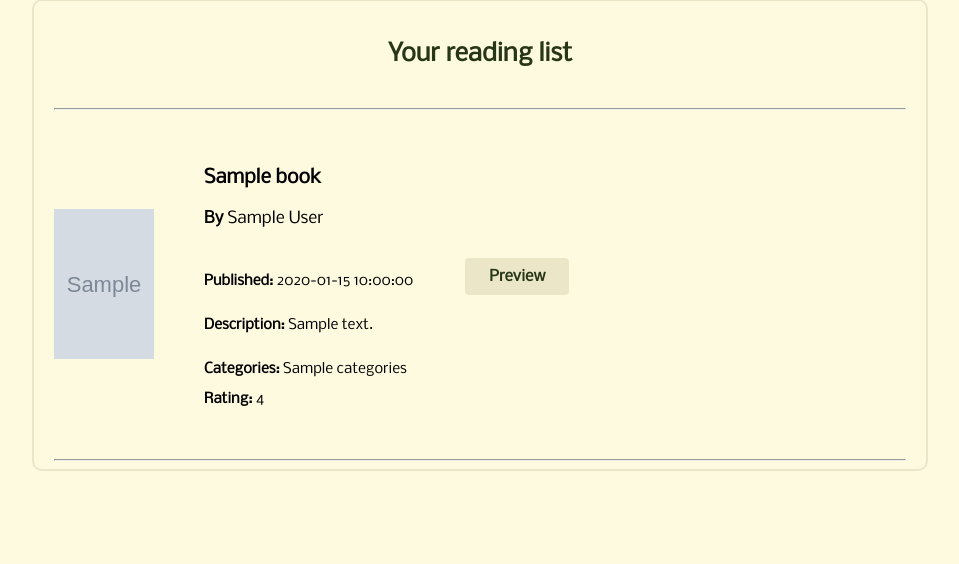
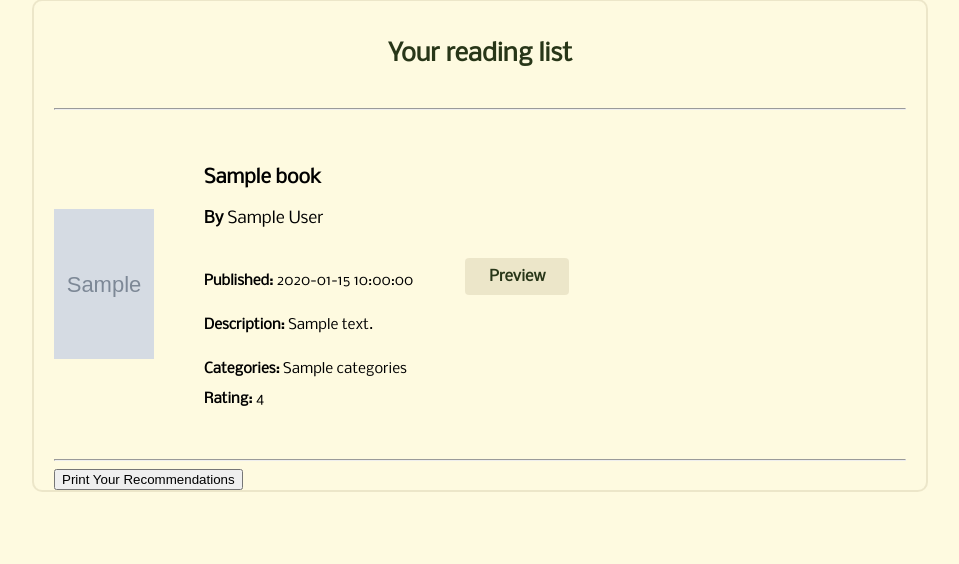
Before and after one commit to milliedavidson/group5-project-codefirstgirlsaloud, a Python web app: template application/templates/results.html in a window 1280 px wide. Shown: the part 171-735 px from the top of the page, without its empty margins (160-1119 px from the left). Run offline with Jinja, Linux system fonts and the light colour scheme; the template is opened without the code that fills it: most values are stand-ins (such as "Sample title", 1, 10 or a date in 2020); grey boxes marked "Sample" are stand-in pictures; some web fonts are replaced.

Commit message:
Adds print reading list button

```diff
--- a/application/templates/results.html
+++ b/application/templates/results.html
@@ -39,6 +39,11 @@
     <hr>
 
     {% endfor %}
+
+    <div>
+    <button onclick="window.print();">Print Your Recommendations</button>
+</div>
+
 </div>
 
 
```
